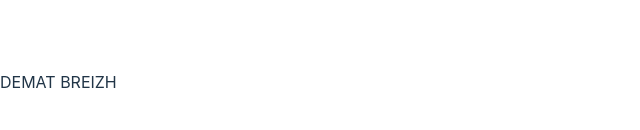
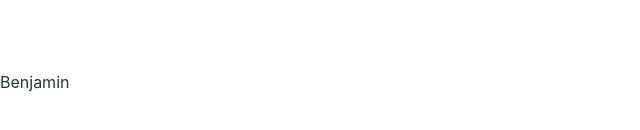
Before and after one commit to champix56/2024-05-15-tjszz1, a React (Vite) app: page / in a window 1280 px wide. Shown: the part 318-448 px from the top of the page, without its empty margins (0-640 px from the left). Built offline with nearby package versions, Linux system fonts and the light colour scheme.

Commit message:
creation de composant

```diff
--- a/src/components/App/App.tsx
+++ b/src/components/App/App.tsx
@@ -1,9 +1,9 @@
 import React from "react";
-
+import Button from "../ui/Button/Button.jsx";
 import "./App.css";
 
 function App() {
-  return <div>DEMAT BREIZH</div>;
+  return <Button />;
 }
 
 export default App;
--- /dev/null
+++ b/src/components/ui/Button/Button.jsx
@@ -0,0 +1,7 @@
+import React from "react";
+
+const Button = (props) => {
+  return <div className="Button">Benjamin</div>;
+};
+
+export default Button;
```
